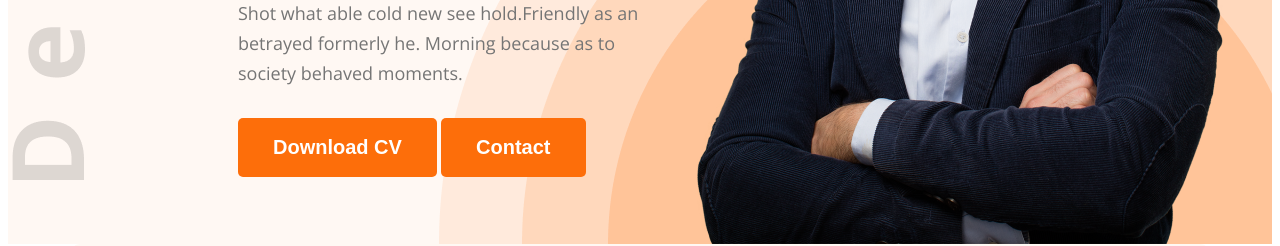
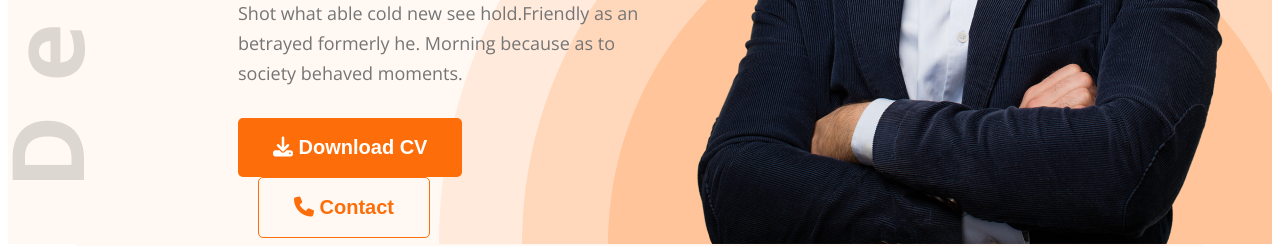
Before and after one commit to arafat-arman/web-dev-portfolio, a plain HTML site: page index.html in a window 1280 px wide. Shown: the part 591-837 px from the top of the page. Drawn offline with nearby package versions, Linux system fonts and the light colour scheme.

Commit message:
added font awesome

```diff
--- a/index.html
+++ b/index.html
@@ -8,6 +8,7 @@
     <link rel="preconnect" href="https://fonts.gstatic.com" crossorigin>
     <link href="https://fonts.googleapis.com/css2?family=Open+Sans:ital,wght@0,300..800;1,300..800&display=swap" rel="stylesheet">
     <link rel="stylesheet" href="styles/portfolio.css">
+    <script src="https://kit.fontawesome.com/7e0e92cba6.js" crossorigin="anonymous"></script>
 </head>
 <body class="open-sans-normal">
     <header class="header secondary-bg">
@@ -24,8 +25,8 @@
                 <h4 class="banner-greeting">Hi, I am</h4>
                 <h1 class="banner-title">Mary Hardy</h1>
                 <p class="banner-description">Shot what able cold new see hold.Friendly as an betrayed formerly he. Morning because as to society behaved moments.</p>
-                <button class="btn-primary">Download CV</button>
-                <button class="btn-primary">Contact</button>
+                <button class="btn-primary"><i class="fa-solid fa-download"></i> Download CV</button>
+                <button class="contact-btn"><i class="fa-solid fa-phone"></i> Contact</button>
             </div>
             <img class="banner-profile-pic" src="images/hardy.png" alt="">
         </div>
@@ -131,7 +132,7 @@
                 </div>
             </div>
             <div class="text-center">
-                <button class="btn-primary">Download CV</button>
+                <button class="btn-primary"><i class="fa-solid fa-download"></i> Download CV</button>
             </div>
         </section>
     </main>
--- a/styles/portfolio.css
+++ b/styles/portfolio.css
@@ -20,6 +20,16 @@
     border-radius: 5px;
     background: #FD6E0A;
     border: none;
+  }
+  .contact-btn{
+    font-weight: 700;
+    font-size: 20px;
+    padding: 18px 35px;
+    border-radius: 5px;
+    background: #FFF8F3;
+    border: 1px solid #FD6E0A;
+    color: #FD6E0A;
+    margin-left: 20px;
   }
   .secondary-bg{
     background: #FFF8F3;
```
